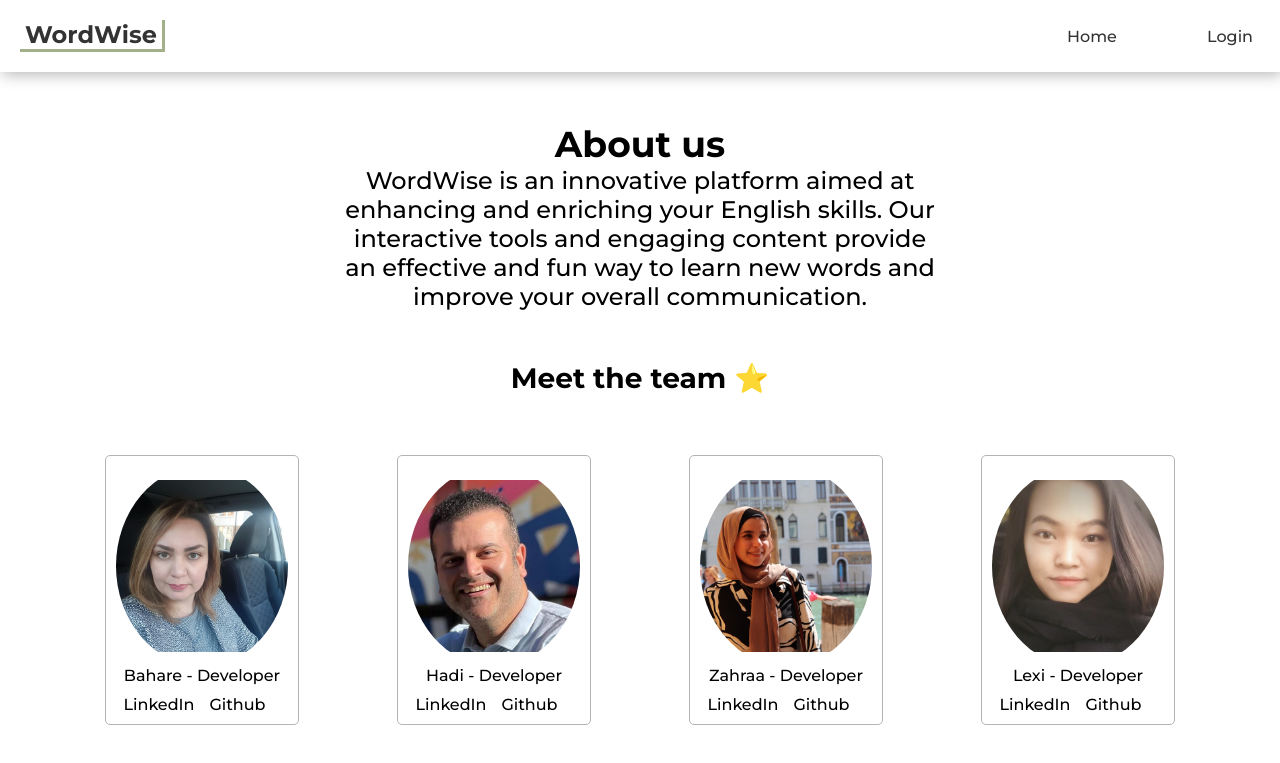
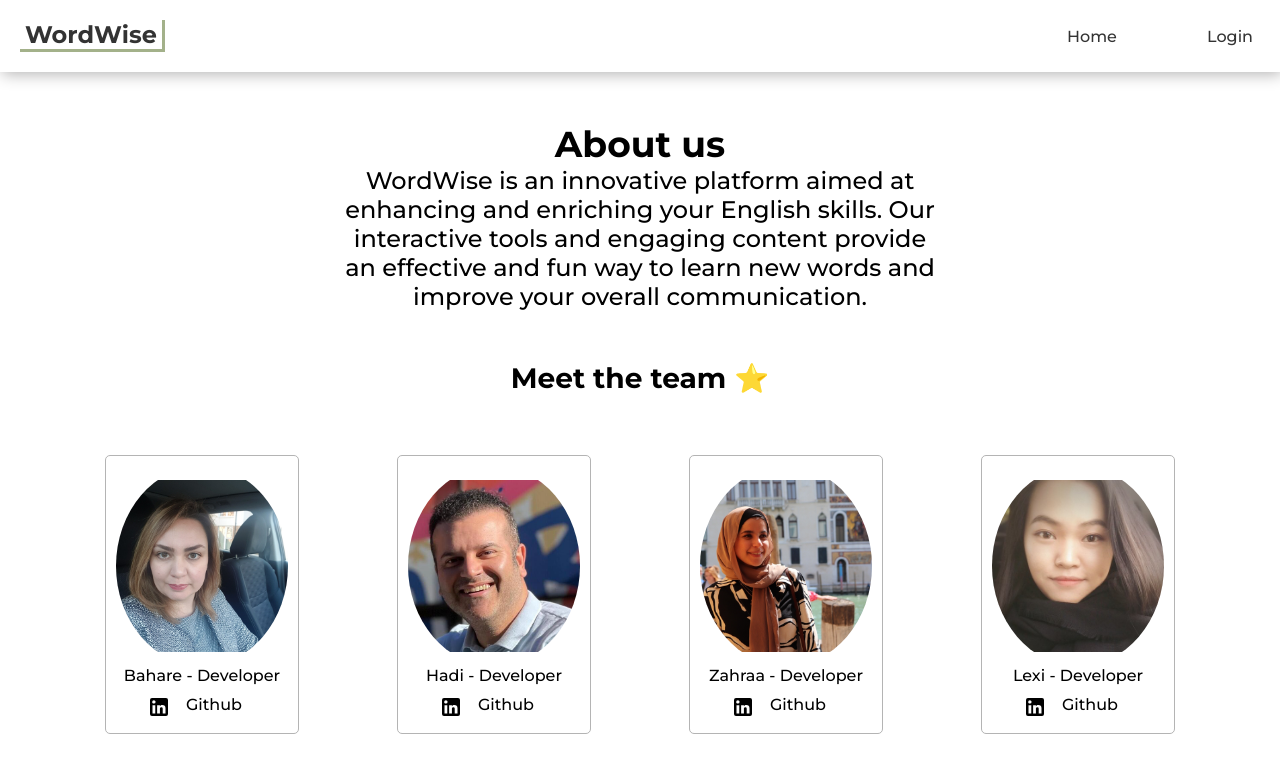
Before and after one commit to Bahare09/ldn9-fp-wordwise, a React (Create React App) app in the folder client/: page /about in a window 1280 px wide. Shown: the top 763 px of the page. Built offline with nearby package versions, Linux system fonts and the light colour scheme.

Commit message:
import LinkedInIcon

```diff
--- a/client/src/pages/About.js
+++ b/client/src/pages/About.js
@@ -8,6 +8,7 @@ import zahraa from "../images/zahraa.jpg";
 import lexi from "../images/lexi.jpg";
 import rob from "../images/rob.jpg";
 import dom from "../images/dom.jpg";
+import LinkedInIcon from "@mui/icons-material/LinkedIn";
 
 const About = () => {
 	const images = [bahare, hadi, zahraa, lexi, rob, dom, erin];
@@ -45,7 +46,7 @@ const About = () => {
 								<p>{descriptions[index]}</p>
 								<div className="social-media-links">
 									<a href="#linkedin" target="_blank" rel="">
-										LinkedIn
+										<LinkedInIcon />
 									</a>
 									<a href="#github" target="_blank" rel="">
 										Github
```
